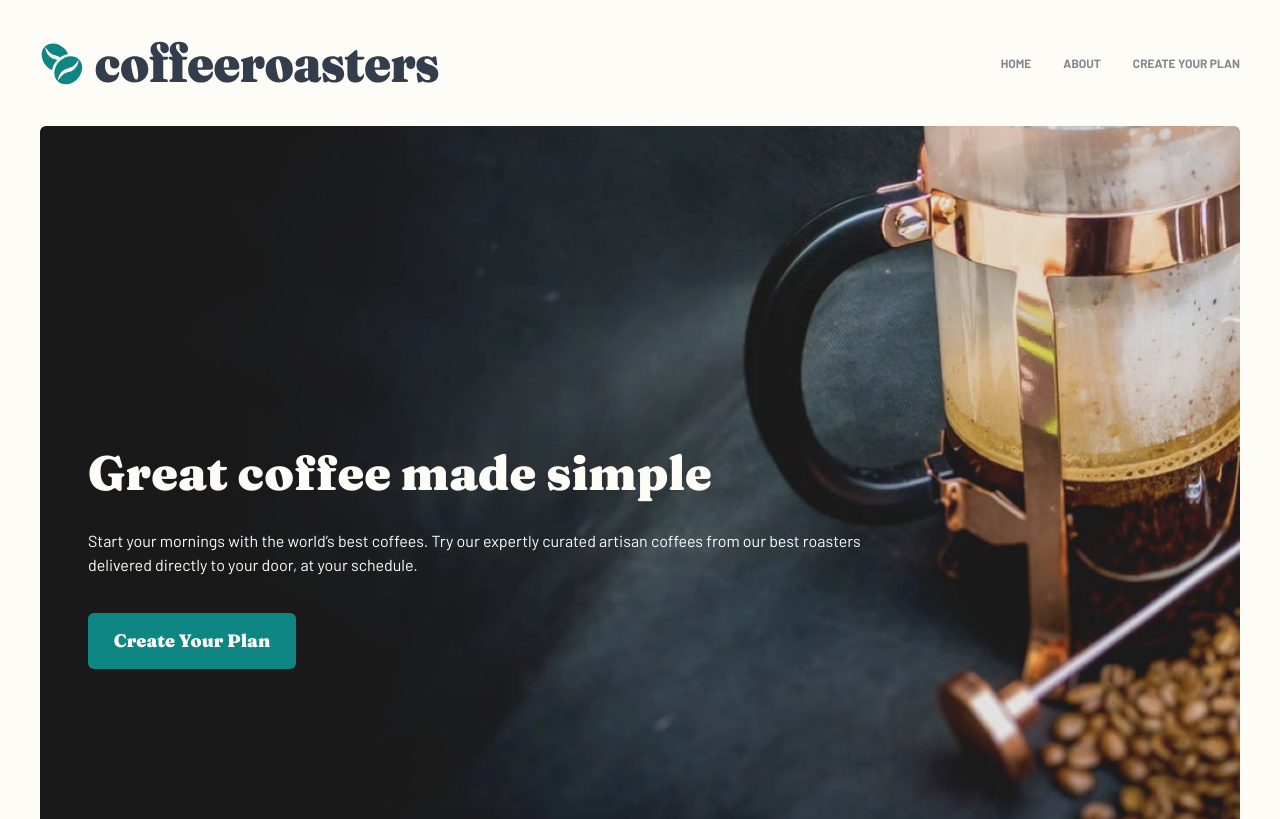
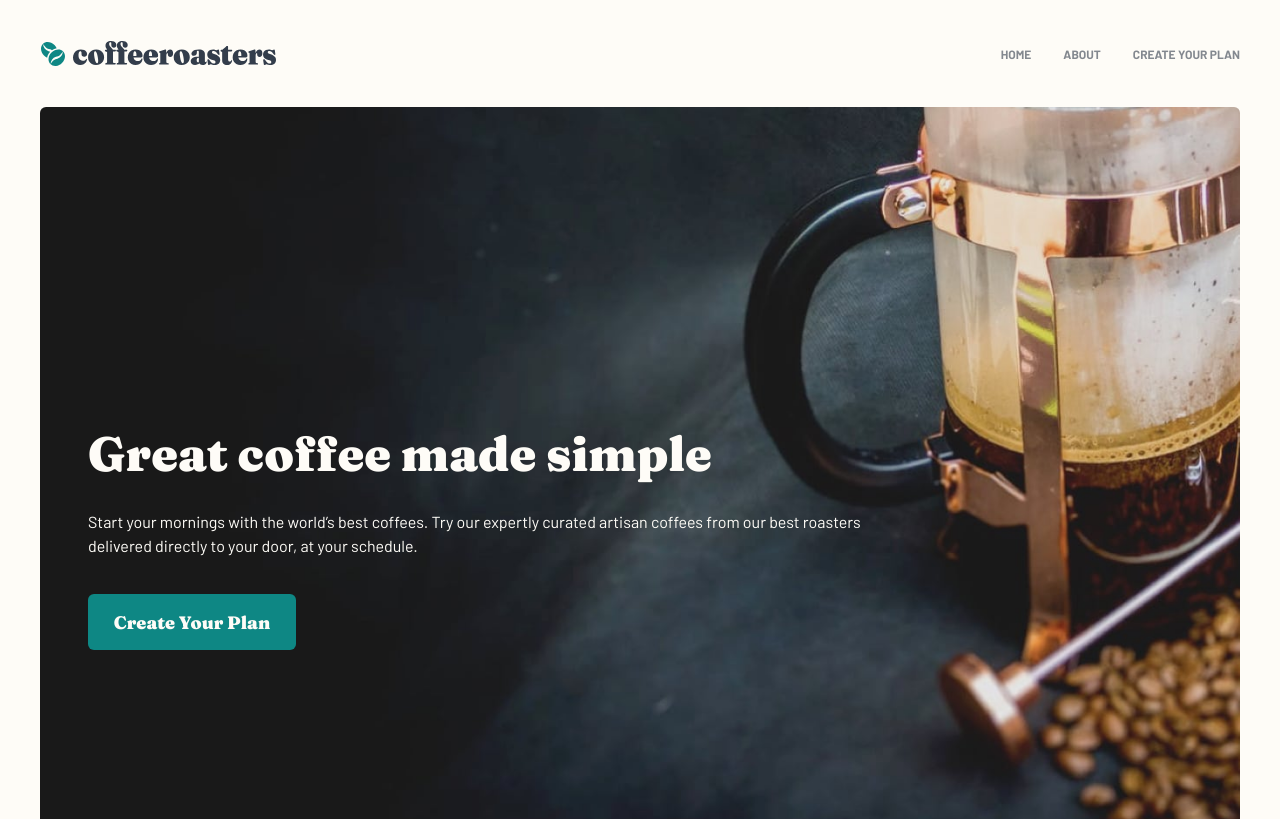
Before and after one commit to designerjehovah/concept-coffee-roasters, a React (Create React App) app: page / in a window 1280 px wide. Shown: the top 819 px of the page. Built offline with nearby package versions, Linux system fonts and the light colour scheme.

Commit message:
component modified

```diff
--- a/src/reusables/components/Menu/Navigation.js
+++ b/src/reusables/components/Menu/Navigation.js
@@ -40,9 +40,9 @@ const Navigation = () => {
       <nav
         onClick={selectMenu}
         className="relative w-full flex justify-between items-center">
-        <Fragment>
-          <img src={Logo} alt="logo" className="w-1/2 md:w-1/3 lg:w-2/12" />
-        </Fragment>
+        <Link to="/" className="w-1/2 md:w-1/3 mdx:w-2/12">
+          <img src={Logo} alt="logo" />
+        </Link>
 
         <Fragment>
           <img ref={burgerIcon} src={burger} alt="burger" className="md:hidden" />
```
